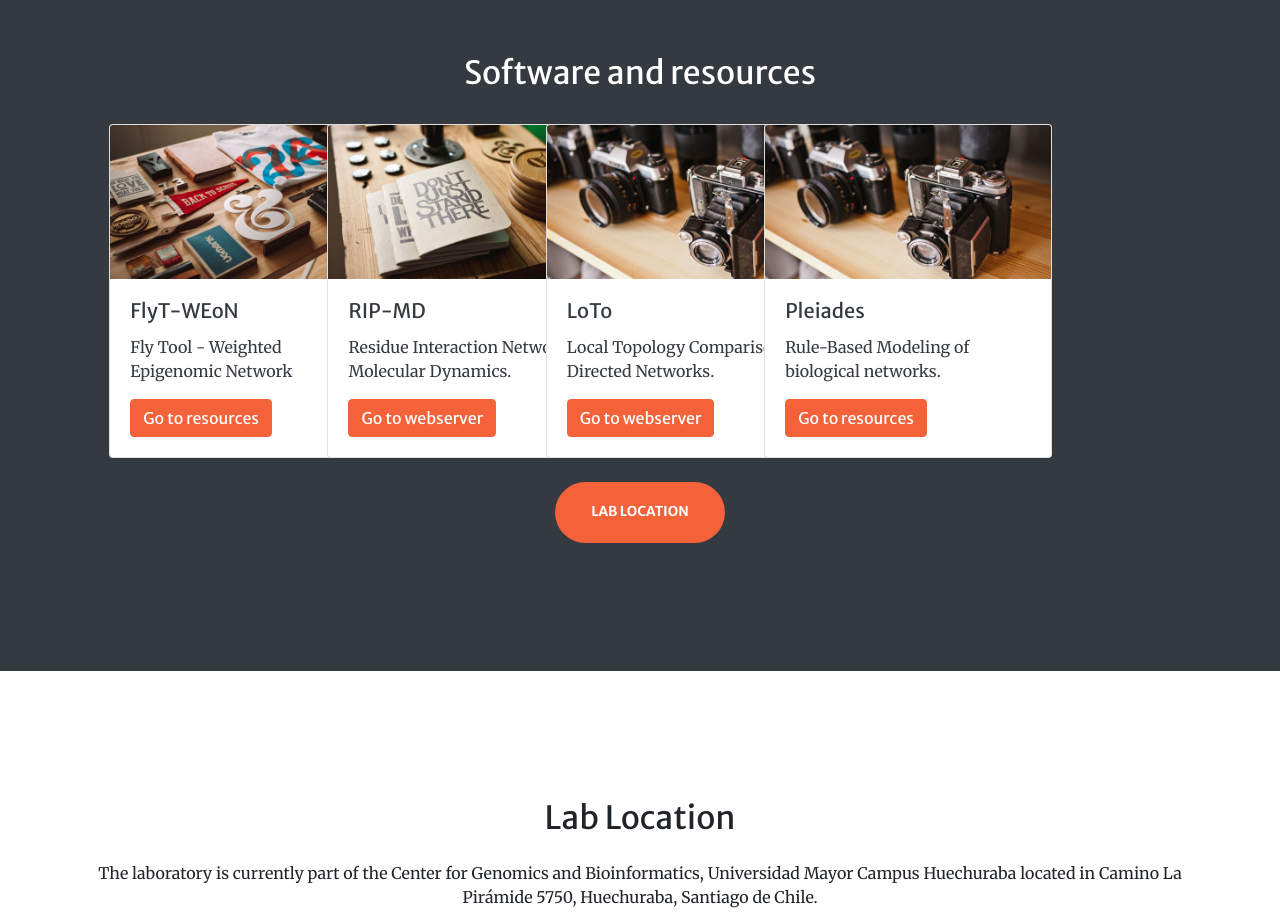
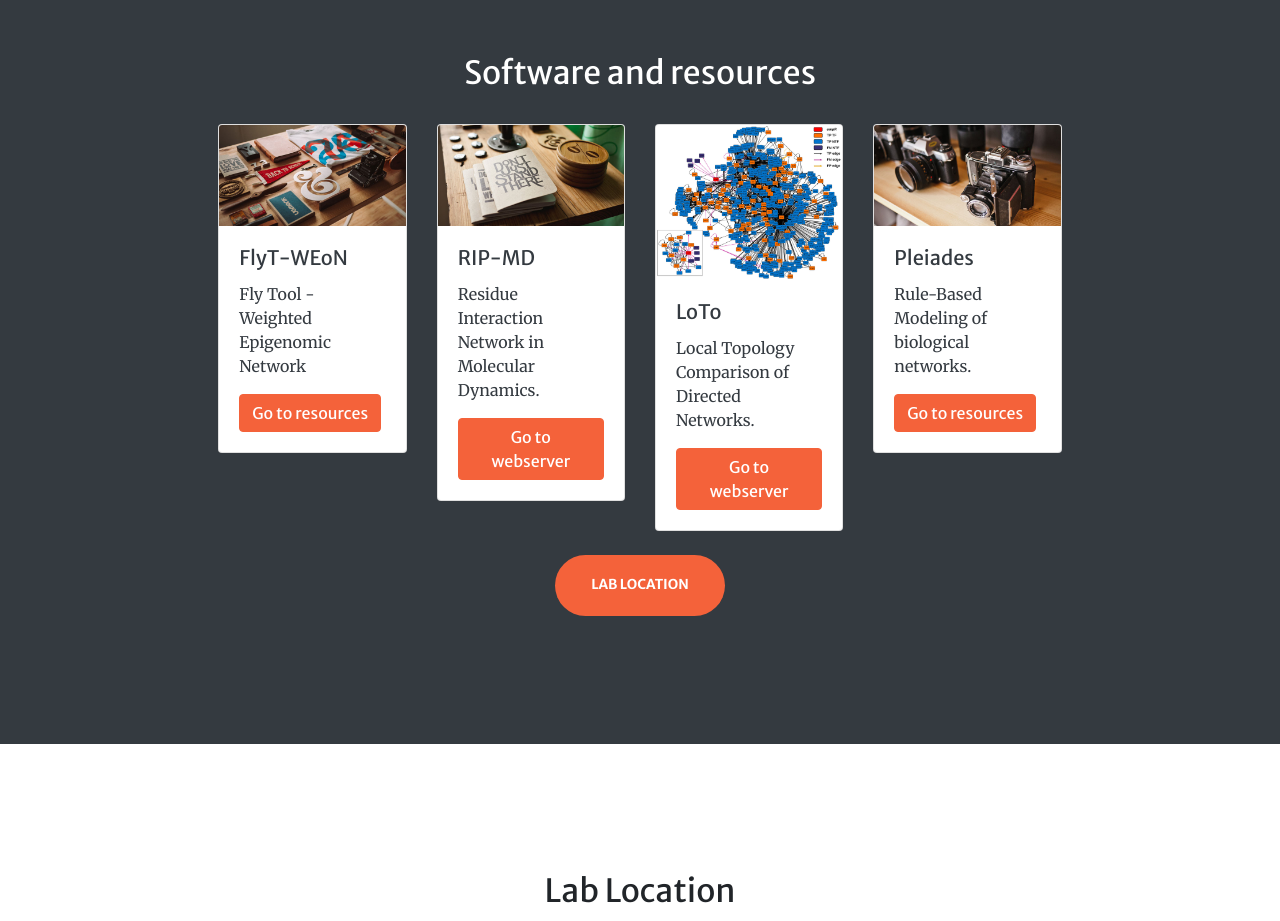
Before and after one commit to networkbiolab/networkbiolab.github.io, a plain HTML site: page index.html in a window 1280 px wide. Shown: the part 1520-2441 px from the top of the page. Drawn offline with nearby package versions, Linux system fonts and the light colour scheme; grey boxes are pictures that could not be loaded.

Commit message:
add figure to loto

```diff
--- a/index.html
+++ b/index.html
@@ -90,10 +90,9 @@
 				</div>
 			</div>
 
-			<div class="row">
-				<div class="col-sm-1"></div>
+			<div class="row justify-content-center">
 				<div class="col-sm-2">
-					<div class="card" style="width: 18rem;">
+					<div class="card" style="">
 						<img src="img/portfolio/fullsize/1.jpg" class="card-img-top" alt="">
 						<div class="card-body text-dark">
 							<h5 class="card-title">FlyT-WEoN</h5>
@@ -104,7 +103,7 @@
 				</div>
 
 				<div class="col-sm-2">
-					<div class="card" style="width: 18rem;">
+					<div class="card" style="">
 						<img src="img/portfolio/fullsize/2.jpg" class="card-img-top" alt="">
 						<div class="card-body text-dark">
 							<h5 class="card-title">RIP-MD</h5>
@@ -115,8 +114,8 @@
 				</div>
 
 				<div class="col-sm-2">
-					<div class="card" style="width: 18rem;">
-						<img src="img/portfolio/fullsize/3.jpg" class="card-img-top" alt="">
+					<div class="card" style="">
+						<img src="img/loto.jpg" class="card-img-top" alt="">
 						<div class="card-body text-dark">
 							<h5 class="card-title">LoTo</h5>
 							<p class="card-text">Local Topology Comparison of Directed Networks.</p>
@@ -126,7 +125,7 @@
 				</div>
 
 				<div class="col-sm-2">
-					<div class="card" style="width: 18rem;">
+					<div class="card" style="">
 						<img src="img/portfolio/fullsize/3.jpg" class="card-img-top" alt="">
 						<div class="card-body text-dark">
 							<h5 class="card-title">Pleiades</h5>
```
Also changed, not shown: img/loto.jpg (added).
